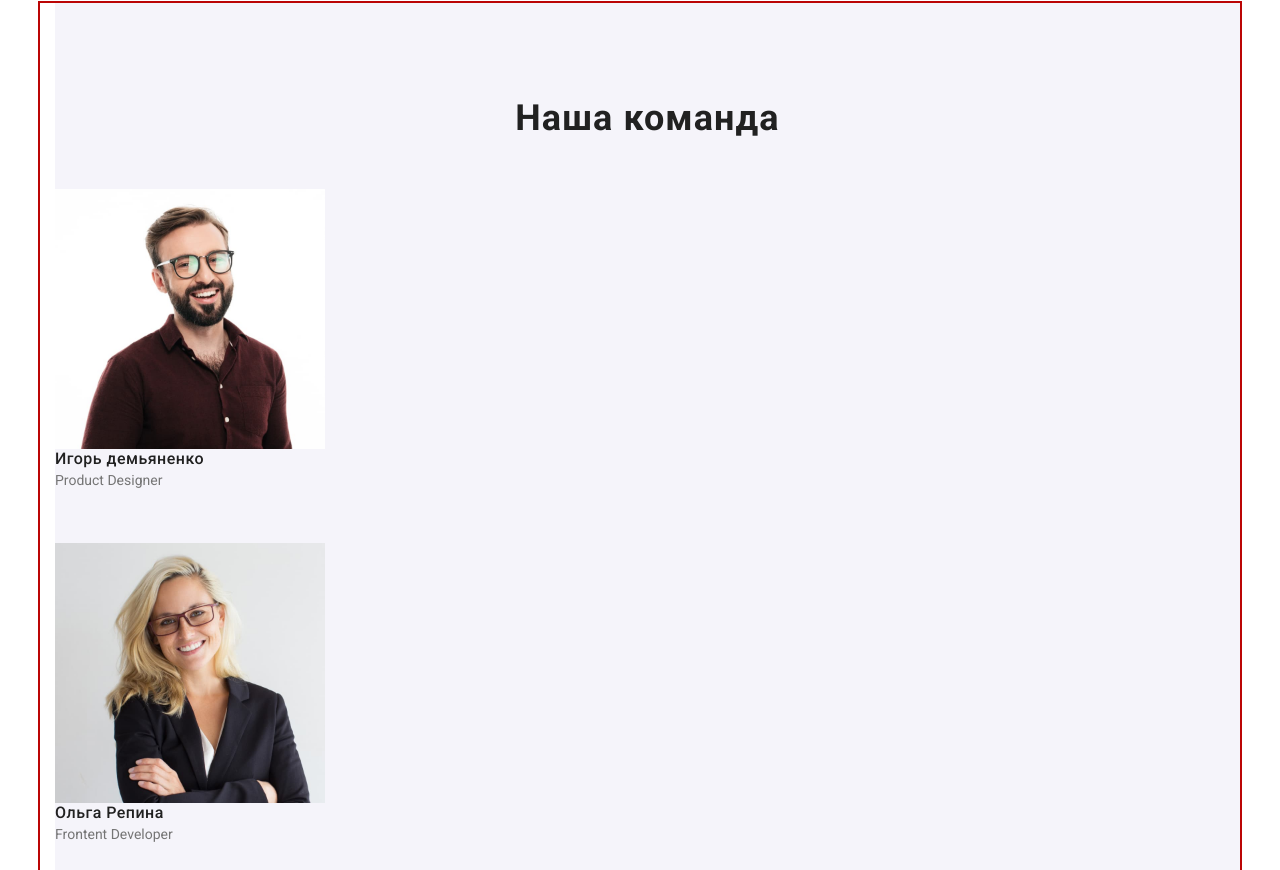
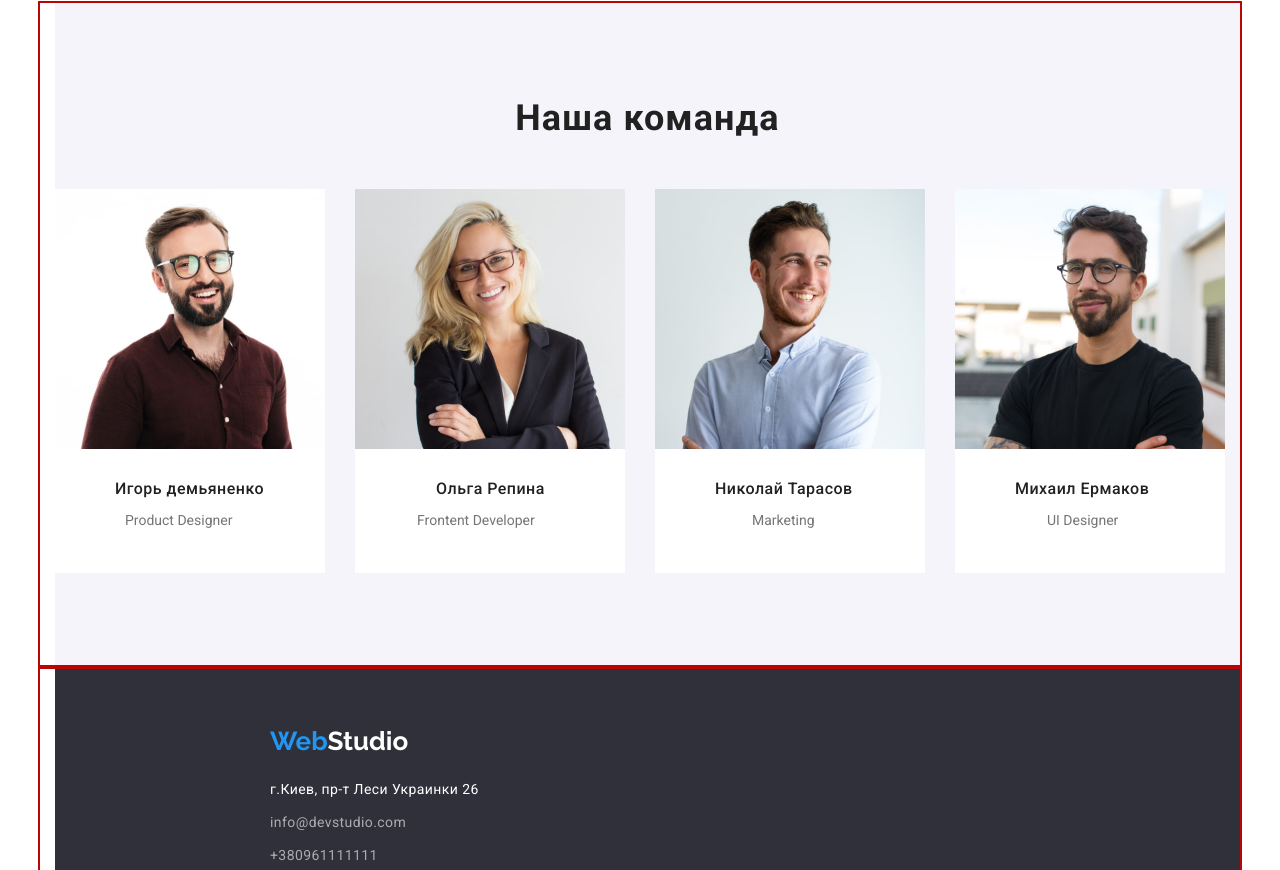
Before and after one commit to ElieSun/goit-markup-hw-02, a plain HTML site: page index.html in a window 1280 px wide. Shown: the part 1467-2337 px from the top of the page. Drawn offline with nearby package versions, Linux system fonts and the light colour scheme.

Commit message:
FINALLY STUDIO

```diff
--- a/css/styles.css
+++ b/css/styles.css
@@ -189,7 +189,7 @@ a {
   font-size: 16px;
   line-height: calc(19 / 16);
   letter-spacing: 0.03em;
-
+  margin: 30px 59px auto 60px;
   color: var(--section-title-color);
 }
 /* Секция заголовка "Чем мы занимаемся" */
@@ -527,7 +527,6 @@ a {
 .photo {
   display: flex;
   align-item: center;
-  justify-content: space-between;
 }
 .child-photo {
   display: flex;
@@ -544,3 +543,78 @@ a {
 .child-photo .list-photo:last-child {
   margin-right: 0px;
 }
+
+/* Студия команда */
+.our-team {
+  display: flex;
+  align-item: center;
+}
+.team {
+  display: flex;
+  flex-wrap: wrap;
+}
+.list-team {
+  margin-right: 30px;
+  background: var(--color-letter-white);
+}
+.team .list-team:last-child {
+  margin-right: 0px;
+}
+
+.section-paragraf-1 {
+  font-weight: normal;
+  color: var(--section-paragraf-color);
+  line-height: calc(24 / 14);
+  font-size: 14px;
+  padding: 10px 70px 30px 70px;
+  width: 270px;
+  height: 75px;
+  left: 215px;
+  top: 800px;
+}
+
+.section-paragraf-2 {
+  font-weight: normal;
+  color: var(--section-paragraf-color);
+  line-height: calc(24 / 14);
+  font-size: 14px;
+  padding: 10px 61px 30px 62px;
+  width: 270px;
+  height: 75px;
+  left: 215px;
+  top: 800px;
+}
+
+.section-paragraf-3 {
+  font-weight: normal;
+  color: var(--section-paragraf-color);
+  line-height: calc(24 / 14);
+  font-size: 14px;
+  padding: 10px 97px 30px 97px;
+  width: 270px;
+  height: 75px;
+  left: 215px;
+  top: 800px;
+}
+
+.section-paragraf-4 {
+  font-weight: normal;
+  color: var(--section-paragraf-color);
+  line-height: calc(24 / 14);
+  font-size: 14px;
+  padding: 10px 91px 30px 92px;
+  width: 270px;
+  height: 75px;
+  left: 215px;
+  top: 800px;
+}
+.title-our-team-1 {
+  font-family: var(--font-family);
+  font-style: normal;
+  font-weight: 500;
+  font-size: 16px;
+  line-height: calc(19 / 16);
+  letter-spacing: 0.03em;
+  margin: 30px 80px auto 81px;
+  color: var(--section-title-color);
+}
--- a/index.html
+++ b/index.html
@@ -93,28 +93,30 @@
         <div class="container">
         <section class="section-our-team">
             <h2 class="section-title-3">Наша команда</h2>
-            <ul>
-                <li>
+            <div class="our-team">
+            <ul class="team">
+                <li class="list-team">
                     <img src="./images/img_(3).jpg" alt="Игорь демьяненко Product Designer" width="270">
                     <h3 class="title-our-team">Игорь демьяненко</h3>
-                    <p class="section-paragraf">Product Designer</p>
+                    <p class="section-paragraf-1">Product Designer</p>
                 </li>
-                <li>
+                <li class="list-team">
                     <img src="./images/img_(4).jpg" alt="Ольга Репина Frontent Developer" width="270">
-                    <h3 class="title-our-team">Ольга Репина</h3>
-                    <p class="section-paragraf">Frontent Developer</p>
+                    <h3 class="title-our-team-1">Ольга Репина</h3>
+                    <p class="section-paragraf-2">Frontent Developer</p>
                 </li>
-                <li>
+                <li class="list-team">
                     <img src="./images/img_(5).jpg" alt="Николай Тарасов Marketing" width="270">
                     <h3 class="title-our-team">Николай Тарасов</h3>
-                    <p class="section-paragraf">Marketing</p>
+                    <p class="section-paragraf-3">Marketing</p>
                 </li>
-                <li>
+                <li class="list-team">
                     <img src="./images/img_(6).jpg" alt="Михаил Ермаков UI Designer" width="270">
                     <h3 class="title-our-team">Михаил Ермаков</h3>
-                    <p class="section-paragraf">UI Designer</p>
+                    <p class="section-paragraf-4">UI Designer</p>
                 </li>
             </ul>
+            </div>
         </section>
         </div>
     </main>
```
